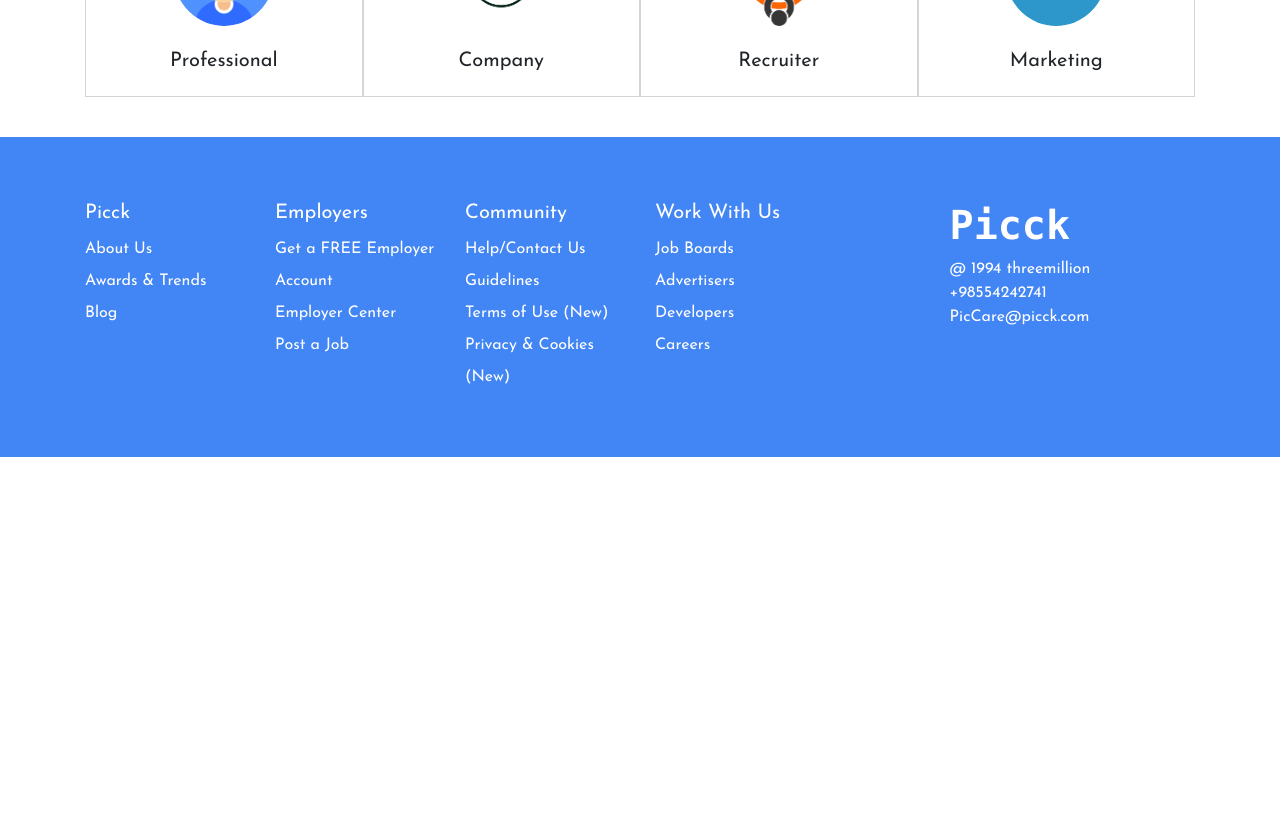
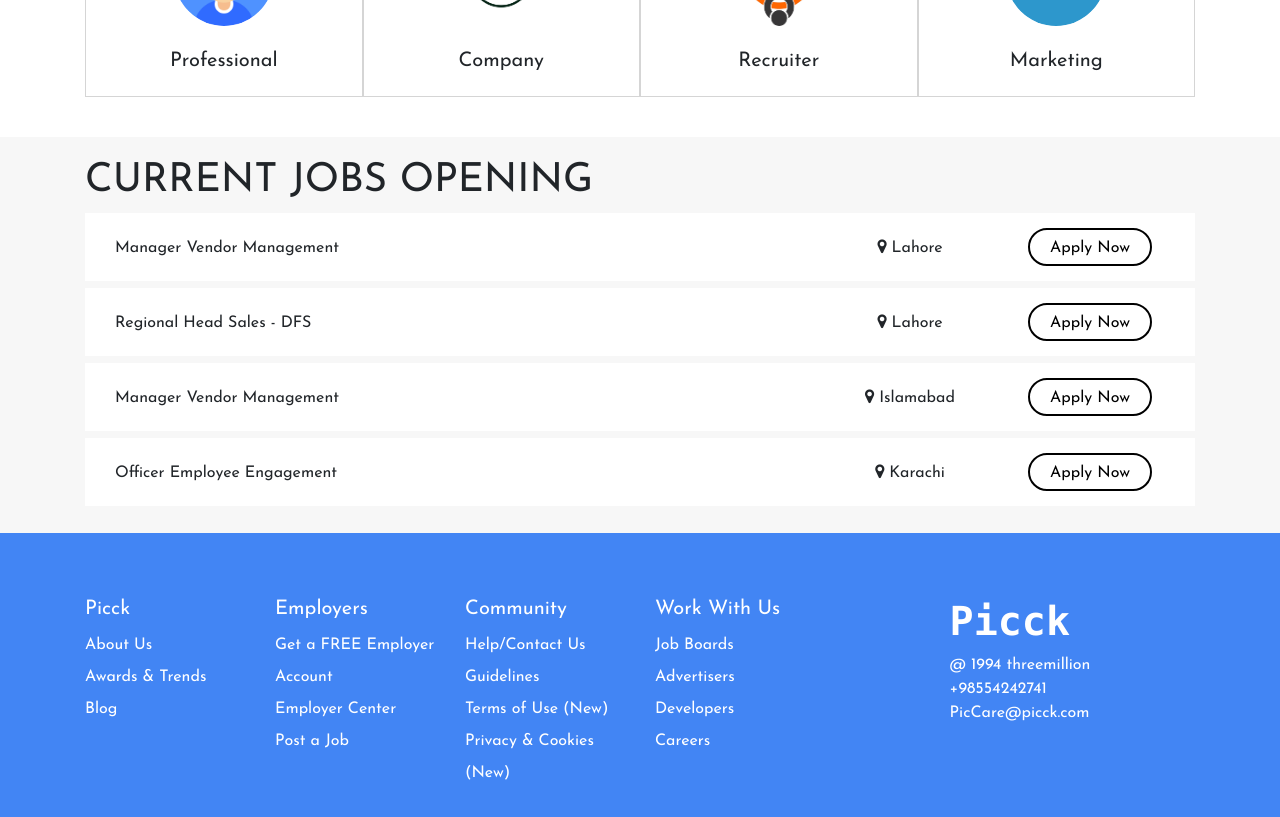
Before and after one commit to avtarvikas/picck, a React (Create React App) app: page / in a window 1280 px wide. Shown: the part 860-1677 px from the top of the page. Before the commit the page ends 1317 px from the top, so only its background shows below. Built offline with nearby package versions, Linux system fonts and the light colour scheme.

Commit message:
Job opening page completed.

```diff
--- a/public/index.html
+++ b/public/index.html
@@ -11,6 +11,7 @@
     <link href="https://stackpath.bootstrapcdn.com/bootstrap/4.1.1/css/bootstrap.min.css" rel="stylesheet" integrity="sha384-WskhaSGFgHYWDcbwN70/dfYBj47jz9qbsMId/iRN3ewGhXQFZCSftd1LZCfmhktB" crossorigin="anonymous">
     <link rel="manifest" href="%PUBLIC_URL%/manifest.json">
     <link rel="shortcut icon" href="%PUBLIC_URL%/favicon.ico">
+    <link rel="stylesheet" href="https://cdnjs.cloudflare.com/ajax/libs/font-awesome/4.7.0/css/font-awesome.min.css">
     <!--
       Notice the use of %PUBLIC_URL% in the tags above.
       It will be replaced with the URL of the `public` folder during the build.
--- a/src/css/index.css
+++ b/src/css/index.css
@@ -103,6 +103,38 @@
     font-weight: 500;
     margin: 20px auto; }
 
+.job-opening {
+  background: #f7f7f7;
+  padding: 20px 0px 20px 0px; }
+  .job-opening .page-content {
+    margin: 40px 0px; }
+  .job-opening .tile.row {
+    align-items: baseline;
+    padding: 15px;
+    background: #ffffff;
+    margin: 7px 0px 7px 0px; }
+    .job-opening .tile.row .location {
+      text-align: center; }
+    .job-opening .tile.row .action-button {
+      text-align: center; }
+      .job-opening .tile.row .action-button button {
+        border-radius: 23px;
+        outline: none;
+        cursor: pointer;
+        background: #ffffff;
+        border-radius: 23px;
+        border: 2px solid;
+        color: #000000; }
+  .job-opening .selected-job {
+    color: #4258f4;
+    border: 1px solid #4258f4; }
+    .job-opening .selected-job button {
+      color: #ffffff !important;
+      background: #4258f4 !important; }
+  .job-opening .tile.row:hover {
+    border: 1px solid #4258f4;
+    box-shadow: 0 0 10px #4258f4; }
+
 body {
   margin: 0;
   padding: 0;
--- /dev/null
+++ b/src/css/jobOpening.css
@@ -0,0 +1,31 @@
+.job-opening {
+  background: #f7f7f7;
+  padding: 20px 0px 20px 0px; }
+  .job-opening .page-content {
+    margin: 40px 0px; }
+  .job-opening .tile.row {
+    align-items: baseline;
+    padding: 15px;
+    background: #ffffff;
+    margin: 7px 0px 7px 0px; }
+    .job-opening .tile.row .location {
+      text-align: center; }
+    .job-opening .tile.row .action-button {
+      text-align: center; }
+      .job-opening .tile.row .action-button button {
+        border-radius: 23px;
+        outline: none;
+        cursor: pointer;
+        background: #ffffff;
+        border-radius: 23px;
+        border: 2px solid;
+        color: #000000; }
+  .job-opening .selected-job {
+    color: #4258f4;
+    border: 1px solid #4258f4; }
+    .job-opening .selected-job button {
+      color: #ffffff !important;
+      background: #4258f4 !important; }
+  .job-opening .tile.row:hover {
+    border: 1px solid #4258f4;
+    box-shadow: 0 0 10px #4258f4; }
--- /dev/null
+++ b/src/modules/Users/components/JobOpening.js
@@ -0,0 +1,35 @@
+import React, { Component } from "react";
+import { jobOpening } from "../../constants";
+
+class SignIn extends Component {
+  constructor(props) {
+    super(props);
+    this.state = {
+      selected:null
+    }
+  }
+  render() {
+    return (
+      <div className="job-opening row">
+        <div className="container">
+          <div className="page-header">
+            <h1>CURRENT JOBS OPENING</h1>
+          </div>
+          {jobOpening.map((obj, i) => (
+              <div className={`tile row ${this.state.selected != null && this.state.selected == i ? 'selected-job' : '' }`} key={i}>
+            <div className='col-md-8 col-sm-6 description'>{obj.description}</div>
+            <div className='col-md-2 col-sm-3 location'><i className="fa fa-map-marker" aria-hidden="true"></i>{` ${ obj.location}`}</div>
+            <div className='col-md-2 col-sm-3 action-button' ><button className='button bg-blue' onClick={()=>{
+              this.setState({
+                selected: i
+              })
+            }}>Apply Now</button></div>
+          </div>
+            ))}
+        </div>
+      </div>
+    );
+  }
+}
+
+export default SignIn;
--- a/src/modules/Users/containers/HomePage.js
+++ b/src/modules/Users/containers/HomePage.js
@@ -3,6 +3,7 @@
 import Footer from '../../../common/components/Footer';
 import Banner from '../components/Banner';
 import SignIn from '../components/SignIn';
+import JobOpening from '../components/JobOpening';
 
 class HomePage extends Component {
   render() {
@@ -11,6 +12,7 @@
         <Header />
         <Banner />
         <SignIn />
+        <JobOpening />
         <Footer />
       </div>
     );
--- a/src/modules/constants.js
+++ b/src/modules/constants.js
@@ -9,3 +9,10 @@
   { role: "Recruiter", logo: recruiter },
   { role: "Marketing", logo: marketing }
 ];
+
+export const jobOpening = [
+	{ description:'Manager Vendor Management', location:'Lahore' },
+	{ description:'Regional Head Sales - DFS', location:'Lahore' },
+	{ description:'Manager Vendor Management', location:'Islamabad' },
+	{ description:'Officer Employee Engagement', location:'Karachi' },
+]
--- a/src/styles/index.scss
+++ b/src/styles/index.scss
@@ -13,6 +13,7 @@
 @import './footer.scss';
 @import './form.scss';
 @import './home.scss';
+@import './jobOpening.scss';
 
 body {
     margin: 0;
--- /dev/null
+++ b/src/styles/jobOpening.scss
@@ -0,0 +1,43 @@
+@import './vars.scss';
+
+.job-opening {
+  background:#f7f7f7;
+  padding: 20px 0px 20px 0px;
+  .page-content {
+    margin: 40px 0px;
+  }
+  .tile.row{
+    align-items: baseline;
+    padding:15px;
+    background:#ffffff;
+        margin: 7px 0px 7px 0px;
+    .location{
+      text-align:center;
+    }
+    .action-button{
+      text-align:center;
+      button{
+        border-radius:23px;
+        outline:none;
+        cursor:pointer;
+        background:#ffffff;
+        border-radius:23px;
+        border:2px solid;
+        color:#000000;
+      }
+    }
+  }
+  .selected-job{
+    color: $color-blue;
+    border: 1px solid $color-blue;
+    button{
+      color:#ffffff !important;
+      background:$color-blue !important;
+    }
+  }
+
+  .tile.row:hover{
+    border: 1px solid $color-blue;
+    box-shadow: 0 0 10px $color-blue;
+  }
+}
```
Also changed, not shown: 1 other file (tests, documents, lock files or other folders).
